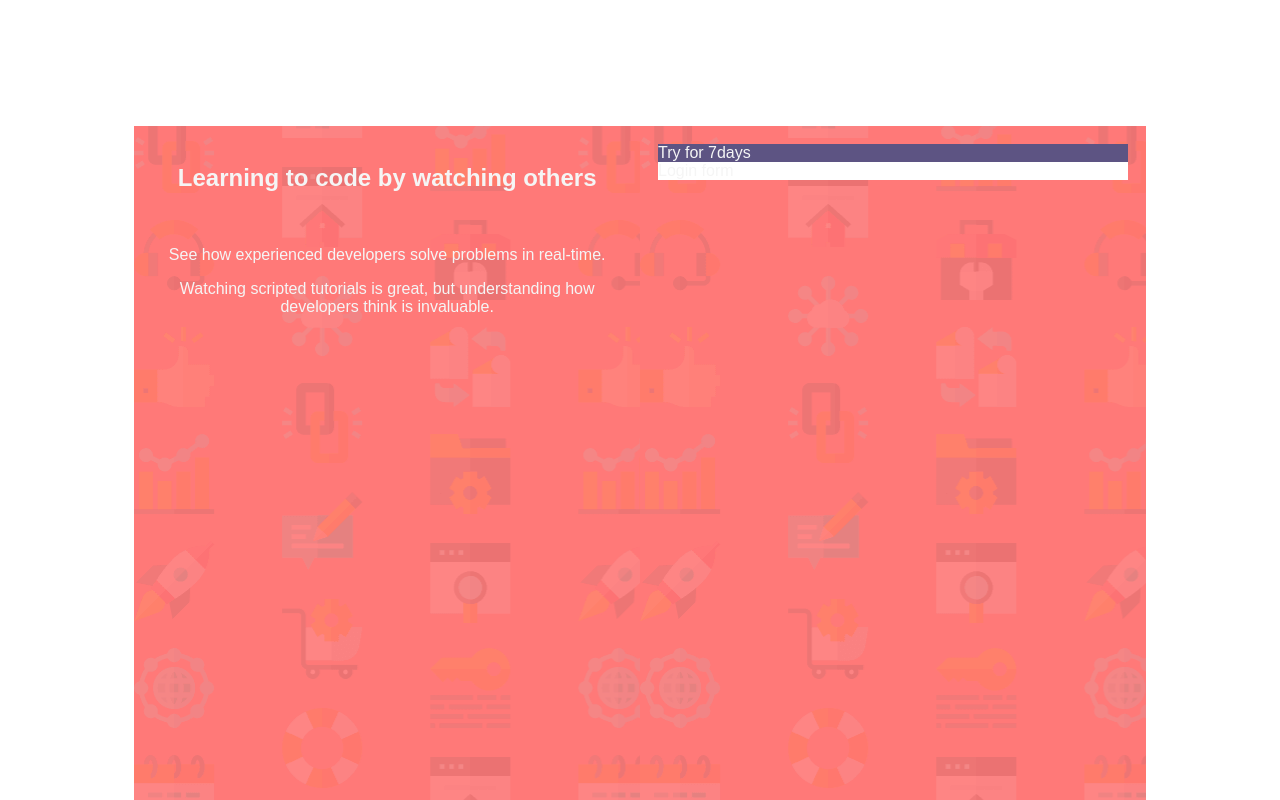
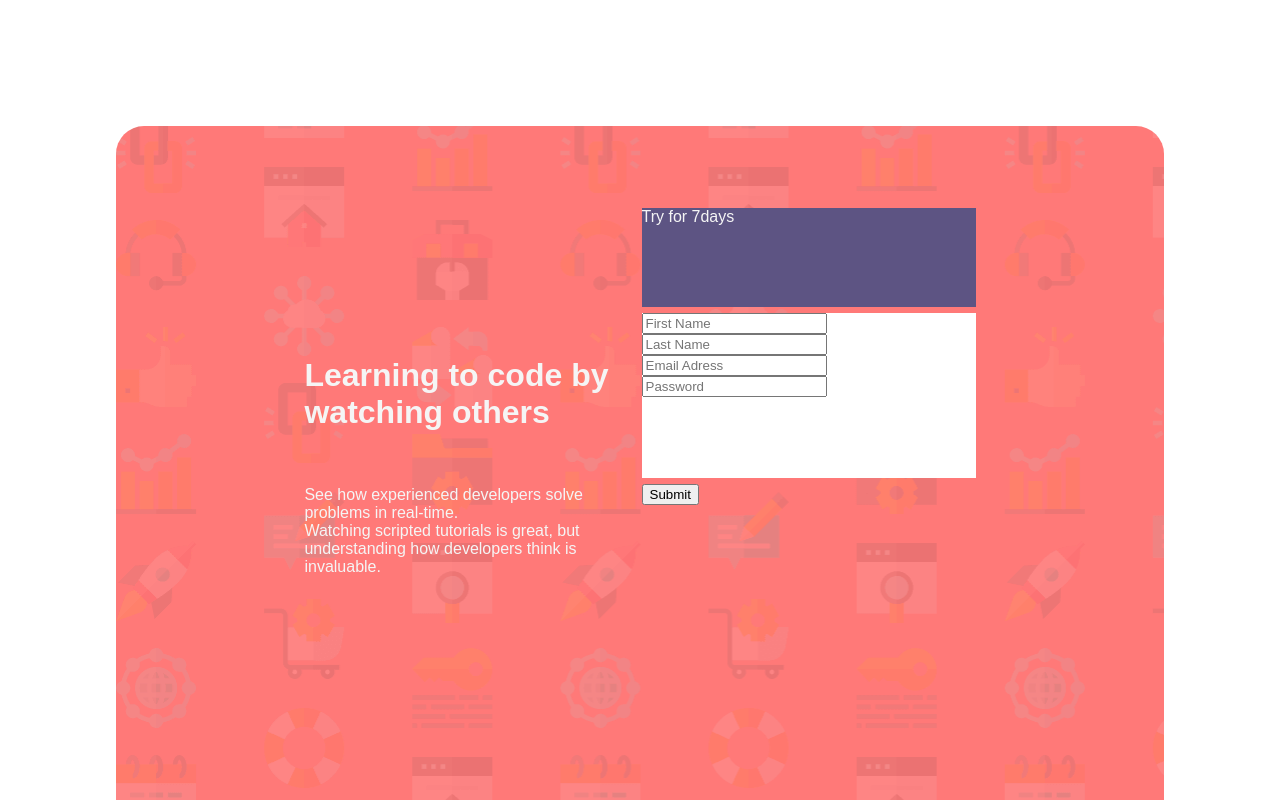
Before and after one commit to SimpleNiQue/I4GxZuri, a plain HTML site: page Responsive_landing/index.html in a window 1280 px wide. Shown: the top 800 px of the page. Drawn offline with Linux system fonts and the light colour scheme.

Commit message:
Made a few changes

```diff
--- a/Responsive_landing/index.html
+++ b/Responsive_landing/index.html
@@ -13,20 +13,35 @@
 </head>
 <body>
   <main>
-    <section class="main-container">
-      <div class="column grid1" style="text-align: center;">
+    <div class="main-container">
+
+        <!---Right Column Start-->
         <div class="left">
-          <h2>Learning to code by watching others</h2> <br>
-          <p>See how experienced developers solve problems in real-time.</p>
-          <p>Watching scripted tutorials is great, but understanding how developers think is invaluable.</p>
+          <h1>Learning to code by watching others</h1> <br>
+          <p>
+            See how experienced developers solve problems in real-time. <br>
+            Watching scripted tutorials is great, but understanding how developers think is invaluable.
+          </p>
         </div>
+        <!---Right Column End-->
+
+        <!--Left Column Start-->
+        <div class="right">
+          <div class="upper" style="background-color: #5d5483;">Try for 7days</div>
+
+          <div class="lower" style="background-color: white;">
+            <input type="text" name="fname" placeholder="First Name">
+            <input type="text" name="lname" placeholder="Last Name">
+            <input type="email" name="email" placeholder="Email Adress">
+            <input type="password" name="password" placeholder="Password">
+          </div>
+
+          <div><button type="submit">Submit</button>
+          </div>
+        </div>
+        <!--Left Column End-->
+
       </div>
-
-      <div class="column grid2">
-        <div class="upper" style="background-color: #5d5483;">Try for 7days</div>
-        <div class="lower" style="background-color: white;">Login form</div>
-      </div>
-    </section>
   </main>
 </body>
 </html>
--- a/Responsive_landing/styles/main.css
+++ b/Responsive_landing/styles/main.css
@@ -10,58 +10,65 @@
     min-height: 300px;
     margin: 10% auto;
     display: -webkit-flex; /* Safari */
-    display: flex; /* Standard syntax */
+    display: grid; /* Standard syntax */
 }
 
-.main-container .column{
+.main-container {
     padding: 18px;
-    background-image: url(../images/bg-intro-desktop.png);
     background-color: #ff7978;
     -webkit-flex: 1; /* Safari */
     -ms-flex: 1; /* IE 10 */
     flex: 1; /* Standard syntax */
 }
 
-@media screen and (min-width: 1440px) {
-  .grid1{
-  display: grid;
-  grid-template-columns: repeat(5, 1fr);
-  grid-template-rows: repeat(3, 1fr);
-  padding: 20px auto;
-  margin-left: 40px;
+@media screen and (max-width: 1440px) {
+  .main-container{
+    background-image: url(../images/bg-intro-desktop.png);
+    grid-template-rows: repeat(12, 1fr);
+    grid-template-columns: 1fr 2fr 2fr 1fr;
+    grid-gap: 3px;
 
   }
 
-  .grid1 .left{
-    grid-column:2/5;
-    grid-row: 2/3;
+  .left{
+    grid-row: 4/8;
+    grid-column:  2/3;
   }
 
-  .grid2{
-  display: grid;
-  grid-template-columns: repeat(6, 1fr);
-  grid-template-rows: repeat(11, 1fr);
+  .right{
+    grid-row: 2/8;
+    grid-column: 3/4;
+    display: grid;
+    grid-gap: 6px;
   }
-
-  .grid2 .upper{
-    grid-column:1/6;
-    grid-row: 2/3;
-    margin-bottom: 14px;
-    border-radius: 10px;
-    /*box-shadow: hsl(0, 0%, 0%) 0 0 16px;*/
+  .upper{
 
   }
 
-  .grid2 .lower{
-    grid-column:1/6;
-    grid-row: 3/10;
-    border-radius: 10px;
-  }
+.lower{
+
 }
 
 
 
+}
 
-@media screen and (min-width: 50px) {
+@media screen and (max-width: 375px) {
+  .main-container{
+    background-image: url(../images/bg-intro-mobile.png);
+    grid-template-rows: repeat(18, 1fr);
+    grid-template-columns: 1fr 4fr 1fr;
+    grid-gap: 3px;
+  }
 
+  .left{
+    grid-row: 2/5;
+    grid-column:  2/3;
+  }
+
+  .right{
+    grid-row: 7/18;
+    grid-column: 2/3;
+
+  }
 }
--- a/Responsiveness/styles/main.css
+++ b/Responsiveness/styles/main.css
@@ -53,8 +53,8 @@
   }
 
   .grid2 .lower{
-    grid-column:1/6;
-    grid-row: 3/10;
+    grid-column:1/-1;
+    grid-row: 3/-1;
     border-radius: 10px;
   }
 }
```
Also changed, not shown: Intro_to_js/assets/js/calculator.js (+14 -3 lines), Responsiveness/index.html (+9 -2 lines).
